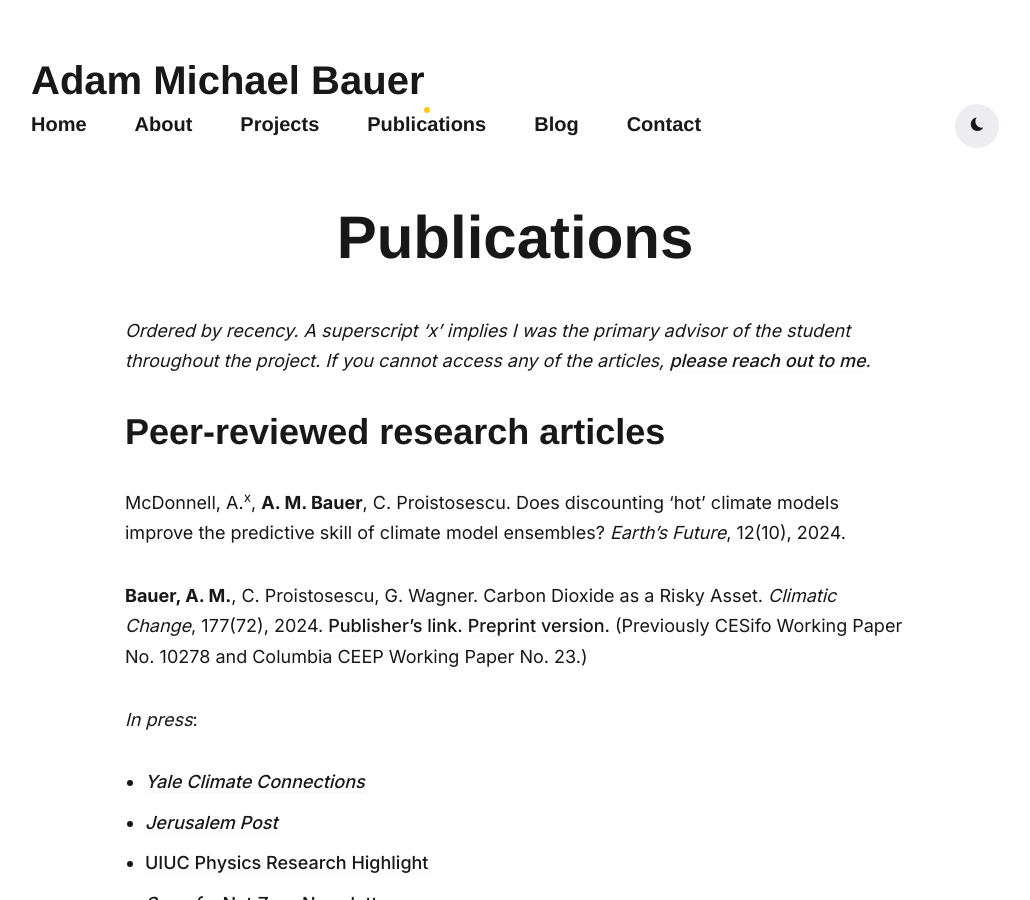
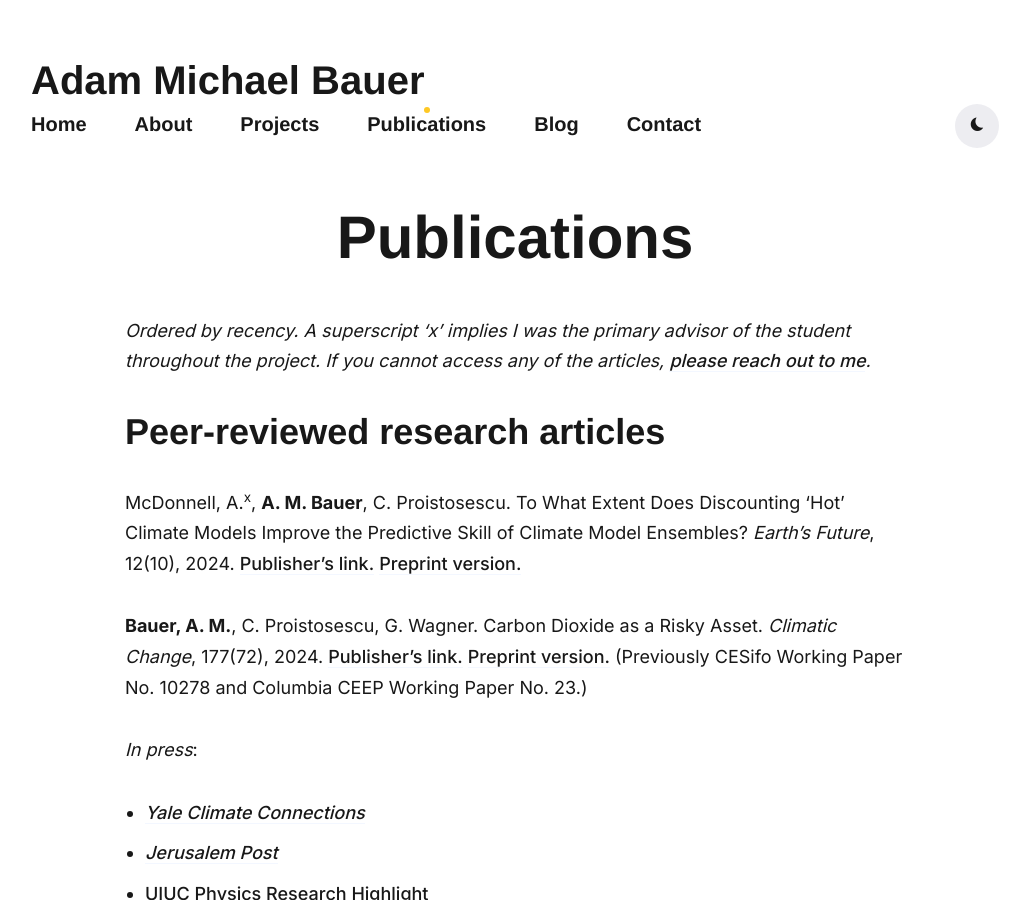
Before and after one commit to adam-bauer-34/adam-bauer-34.github.io, a Jekyll site: the page built from _pages/pubs.md, in a window 1280 px wide and 900 px high. Shown: the whole window, without its empty margins (125-1155 px from the left). Built offline with Jekyll 4.4.1, drawn with Linux system fonts in a browser that asks for light colours; nearby versions of some CDN libraries; some web fonts are replaced.

Commit message:
fixed abby paper

```diff
--- a/_pages/pubs.md
+++ b/_pages/pubs.md
@@ -8,7 +8,7 @@
 *Ordered by recency. A superscript 'x' implies I was the primary advisor of the student throughout the project. If you cannot access any of the articles, [please reach out to me](https://www.ambauer.com/contact/).*
 
 # Peer-reviewed research articles
-McDonnell, A.<sup>x</sup>, **A. M. Bauer**, C. Proistosescu. Does discounting 'hot' climate models improve the predictive skill of climate model ensembles? *Earth's Future*, 12(10), 2024.
+McDonnell, A.<sup>x</sup>, **A. M. Bauer**, C. Proistosescu. To What Extent Does Discounting 'Hot' Climate Models Improve the Predictive Skill of Climate Model Ensembles? *Earth's Future*, 12(10), 2024. [Publisher's link.](https://agupubs.onlinelibrary.wiley.com/doi/10.1029/2024EF004844) [Preprint version.](/files/papers/model-weighting/MBP-ToWhatExtent-EarthsFuture-Final.pdf)
 
 **Bauer, A. M.**, C. Proistosescu, G. Wagner. Carbon Dioxide as a Risky Asset. *Climatic Change*, 177(72), 2024. [Publisher's link.](https://link.springer.com/article/10.1007/s10584-024-03724-3) [Preprint version.](/files/papers/cap6/BPW_CarbonDioxideRiskyAsset_ClimChange_FINAL.pdf) (Previously CESifo Working Paper No. 10278 and Columbia CEEP Working Paper No. 23.)
 
```
